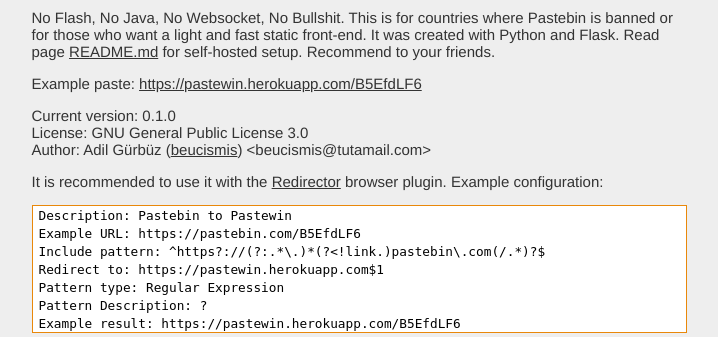
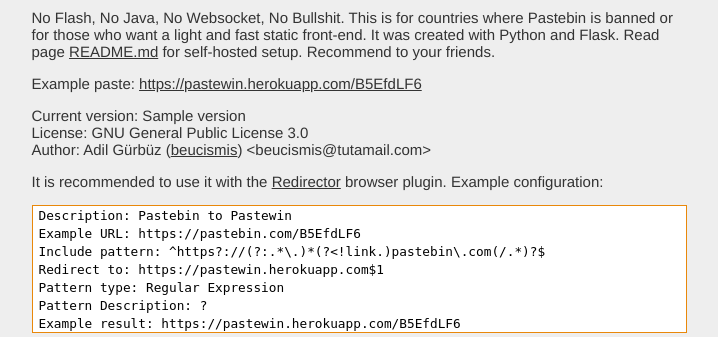
Before and after one commit to beucismis/pastewin, a Flask app: template pastewin/templates/about.html in a window 1280 px wide. Shown: the part 188-525 px from the top of the page, without its empty margins (281-999 px from the left). Run offline with Flask 2, Linux system fonts and the light colour scheme; the template is opened without the code that fills it: most values are stand-ins (such as "Sample title", 1, 10 or a date in 2020).

Commit message:
Add version

```diff
--- a/pastewin/templates/about.html
+++ b/pastewin/templates/about.html
@@ -5,7 +5,7 @@
   <p>No Flash, No Java, No Websocket, No Bullshit. This is for countries where Pastebin is banned or for those who want a light and fast static front-end. It was created with Python and Flask. Read page <a href="https://github.com/beucismis/pastewin/blob/main/README.md" target="_blank">README.md</a> for self-hosted setup. Recommend to your friends.</p>
   <p>Example paste: <a href="https://pastewin.herokuapp.com/B5EfdLF6" target="_blank">https://pastewin.herokuapp.com/B5EfdLF6</a></p>
   <p>
-    Current version: 0.1.0</br>
+    Current version: {{ version }}</br>
     License: GNU General Public License 3.0</br>
     Author: Adil Gürbüz (<a href="https://github.com/beucismis" target="_blank">beucismis</a>) &lt;beucismis@tutamail.com&gt;
   </p>
```
